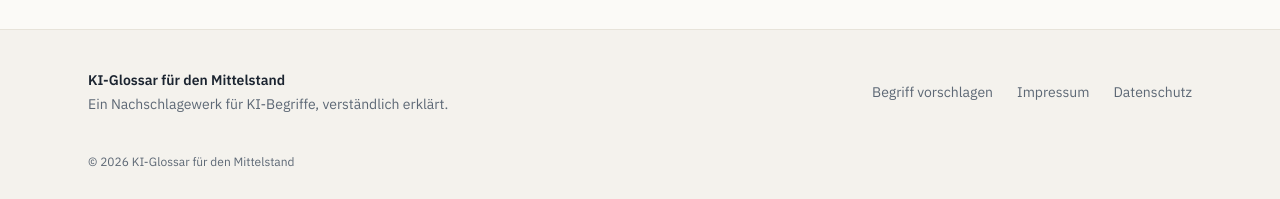
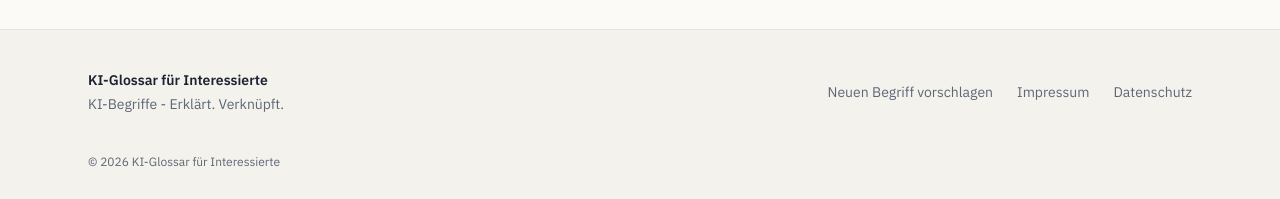
Before and after one commit to fellowOrc/ki-glossar, a Next.js app: page / in a window 1280 px wide. Shown: the part 948-1147 px from the top of the page. Built offline with nearby package versions, Linux system fonts and the light colour scheme; no server answers; the database is empty.

Commit message:
Update site-footer.tsx

```diff
--- a/src/components/site-footer.tsx
+++ b/src/components/site-footer.tsx
@@ -5,9 +5,9 @@ export function SiteFooter() {
     <footer className="border-t border-border bg-surface-soft mt-20">
       <div className="mx-auto max-w-6xl px-4 sm:px-6 py-10 flex flex-col sm:flex-row sm:items-center justify-between gap-6">
         <div>
-          <p className="font-semibold text-sm">KI-Glossar für den Mittelstand</p>
+          <p className="font-semibold text-sm">KI-Glossar für Interessierte</p>
           <p className="text-sm text-muted mt-1">
-            Ein Nachschlagewerk für KI-Begriffe, verständlich erklärt.
+            KI-Begriffe - Erklärt. Verknüpft.
           </p>
         </div>
         <nav className="flex flex-wrap gap-6 text-sm">
@@ -15,7 +15,7 @@ export function SiteFooter() {
             href="/vorschlag"
             className="text-muted hover:text-primary transition-colors"
           >
-            Begriff vorschlagen
+            Neuen Begriff vorschlagen
           </Link>
           <Link
             href="/impressum"
@@ -33,7 +33,7 @@ export function SiteFooter() {
       </div>
       <div className="mx-auto max-w-6xl px-4 sm:px-6 pb-8">
         <p className="text-xs text-muted">
-          &copy; {new Date().getFullYear()} KI-Glossar für den Mittelstand
+          &copy; {new Date().getFullYear()} KI-Glossar für Interessierte
         </p>
       </div>
     </footer>
```
